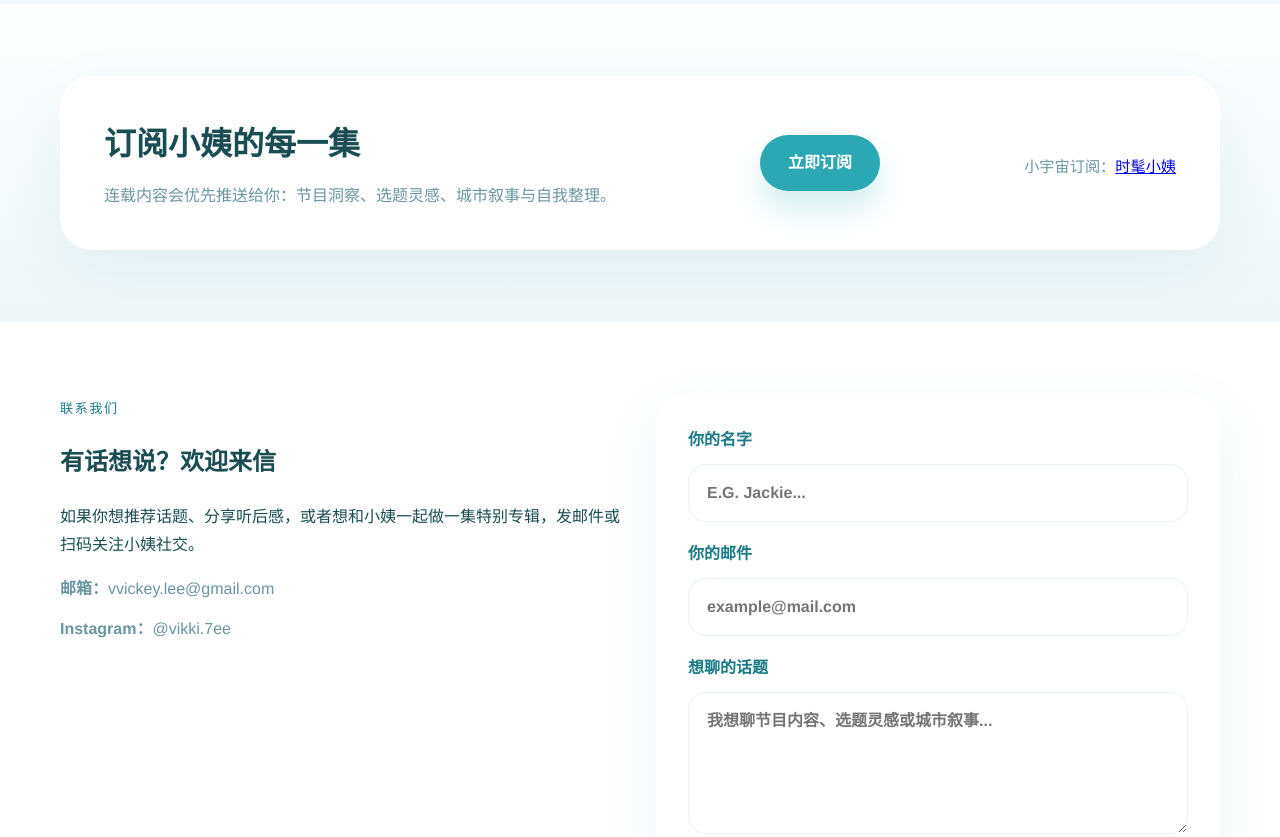
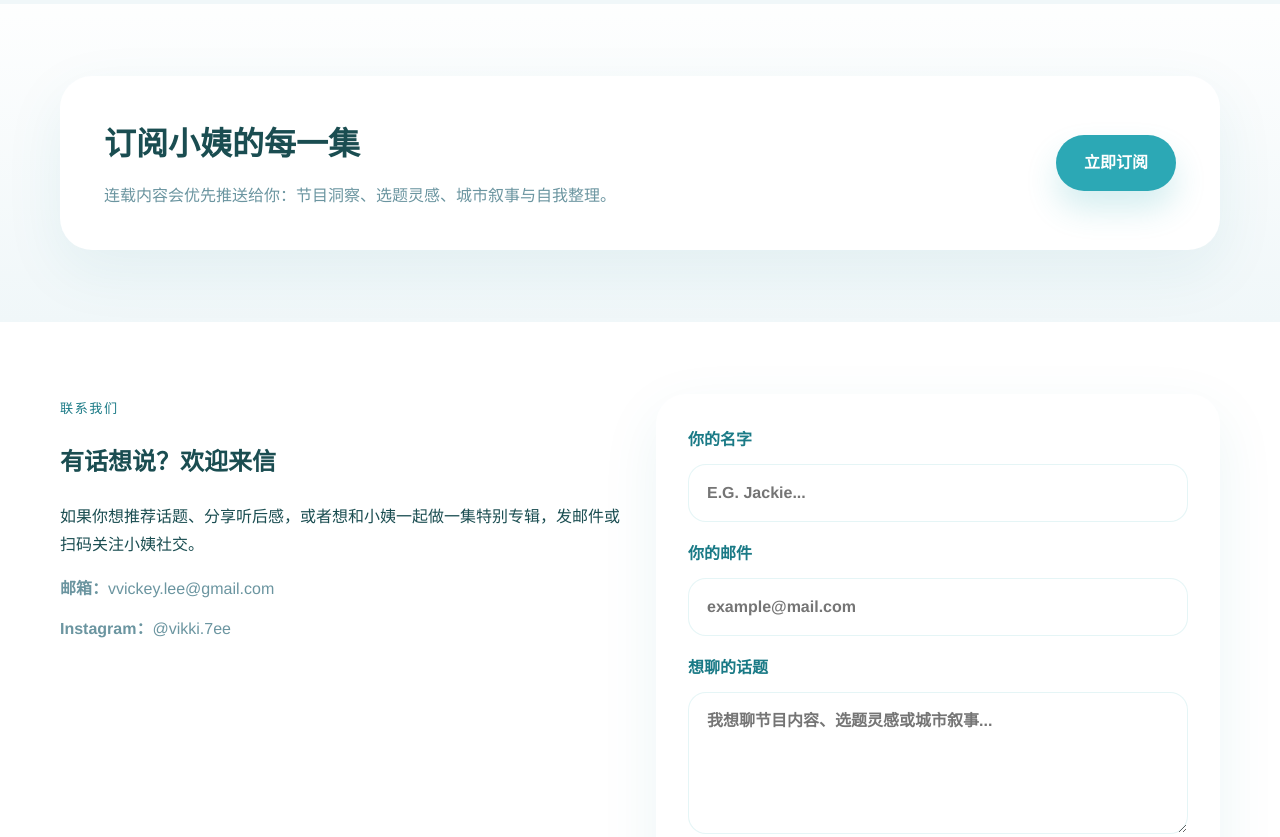
Before and after one commit to ttoriaa/shimai-podcast-site, a website: page index.html in a window 1280 px wide. Shown: the part 6940-7777 px from the top of the page. Drawn offline with Linux system fonts and the light colour scheme.

Commit message:
Point subscribe button directly to Xiaoyuzhou

```diff
--- a/index.html
+++ b/index.html
@@ -81,10 +81,7 @@
           <h2>订阅小姨的每一集</h2>
           <p>连载内容会优先推送给你：节目洞察、选题灵感、城市叙事与自我整理。</p>
         </div>
-        <a class="btn btn-primary" href="#contact">立即订阅</a>
-<p style="margin:10px 0 0;font-size:.95rem;">
-  小宇宙订阅：<a href="https://www.xiaoyuzhoufm.com/podcast/677df5c121f2ffde67508243" target="_blank" rel="noopener noreferrer">时髦小姨</a>
-</p>
+        <a class="btn btn-primary" href="https://www.xiaoyuzhoufm.com/podcast/677df5c121f2ffde67508243" target="_blank" rel="noopener noreferrer">立即订阅</a>
       </div>
     </section>
 
```
